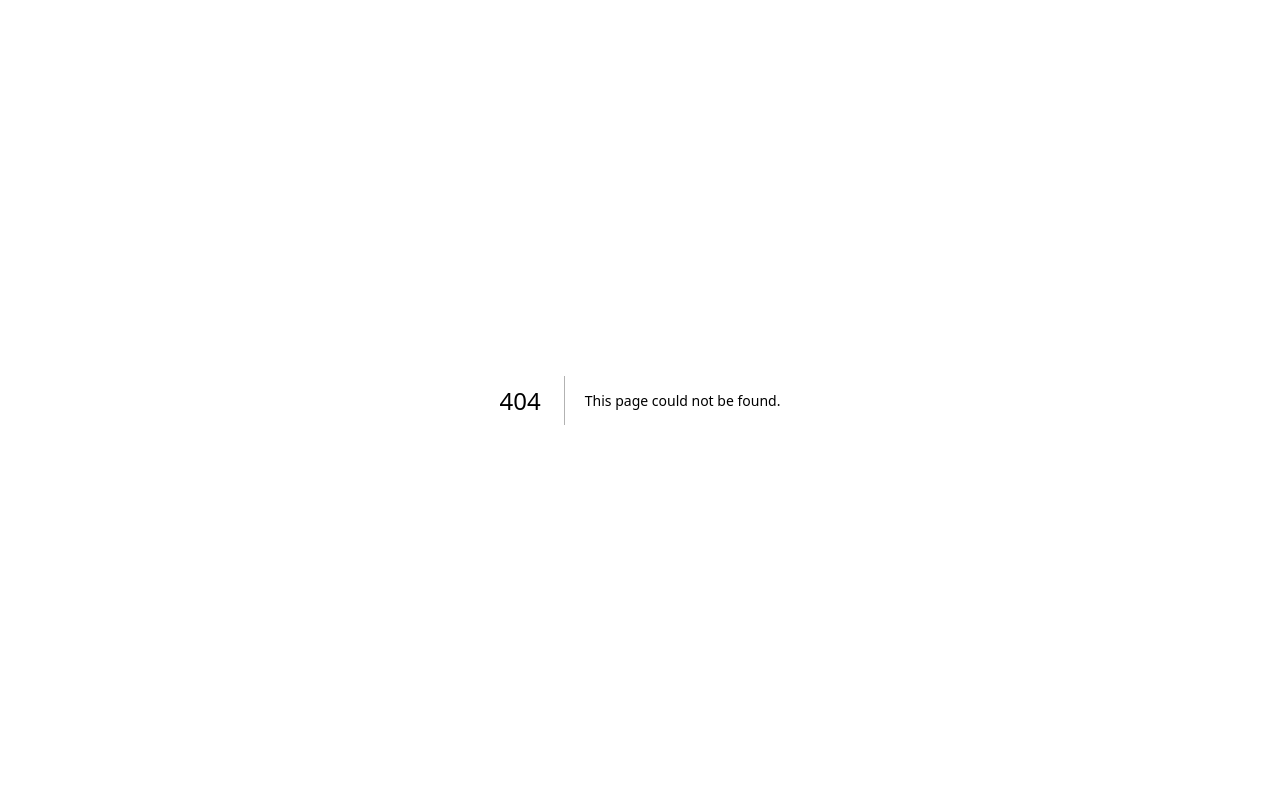
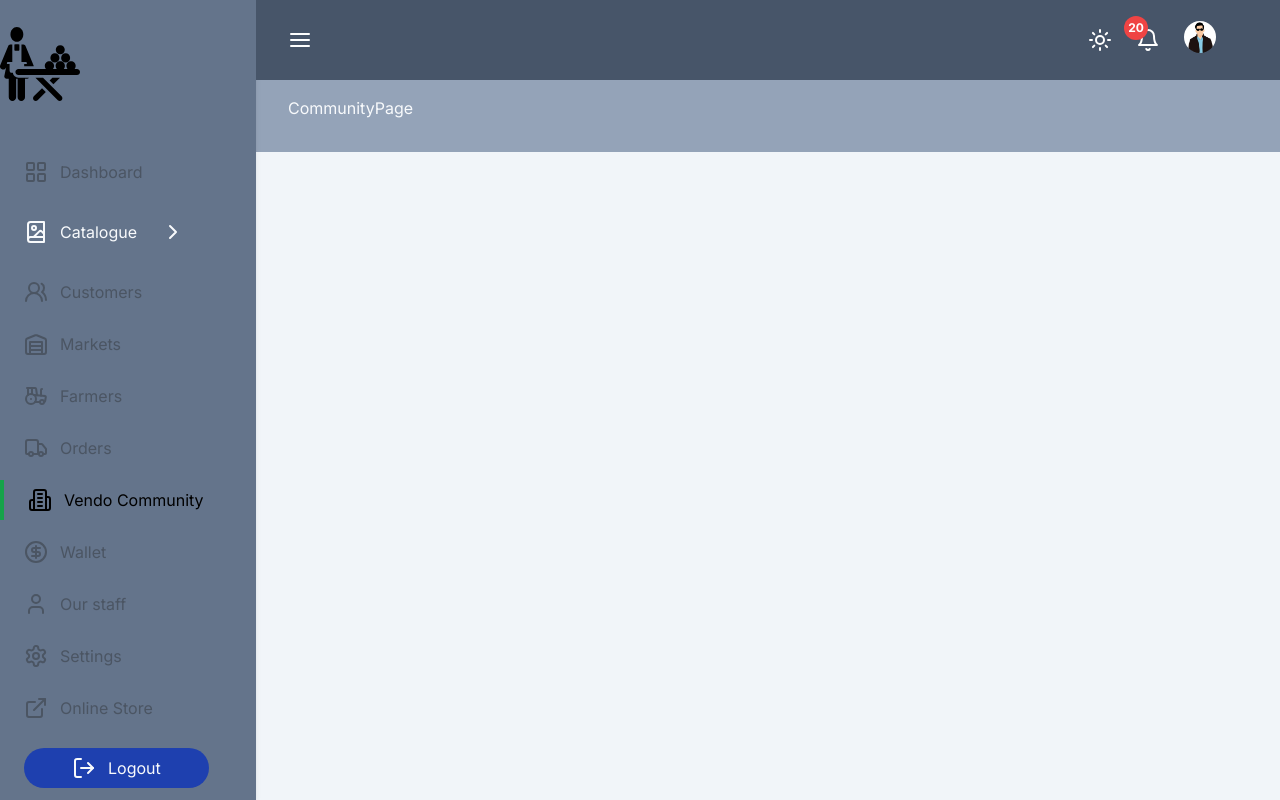
Before and after one commit to skazimhasani/Vendo-Square, a Next.js app: page /dashboard/community in a window 1280 px wide. Before the commit this address had no page. Built offline with nearby package versions, Linux system fonts and the light colour scheme.

Commit message:
Two more Sidebar Tabs

```diff
--- /dev/null
+++ b/app/(back-office)/dashboard/community/page.jsx
@@ -0,0 +1,5 @@
+import React from "react";
+
+export default function CommunityPage() {
+  return <div>CommunityPage</div>;
+}
--- /dev/null
+++ b/app/(back-office)/dashboard/wallet/page.jsx
@@ -0,0 +1,5 @@
+import React from "react";
+
+export default function WalletPage() {
+  return <div>WalletPage</div>;
+}
--- a/components/backoffice/sidebar.jsx
+++ b/components/backoffice/sidebar.jsx
@@ -6,8 +6,10 @@ import logo from "../../public/logo.svg";
 import {
   BookImage,
   Boxes,
+  Building2,
   ChevronDown,
   ChevronRight,
+  CircleDollarSign,
   ExternalLink,
   LayoutGrid,
   LogOut,
@@ -50,6 +52,16 @@ export default function Sidebar({ showSidebar, setShowSidebar }) {
       title: "Orders",
       icon: Truck,
       href: "/dashboard/orders",
+    },
+    {
+      title: "Vendo Community",
+      icon: Building2,
+      href: "/dashboard/community",
+    },
+    {
+      title: "Wallet",
+      icon: CircleDollarSign,
+      href: "/dashboard/wallet",
     },
     {
       title: "Our staff",
```
